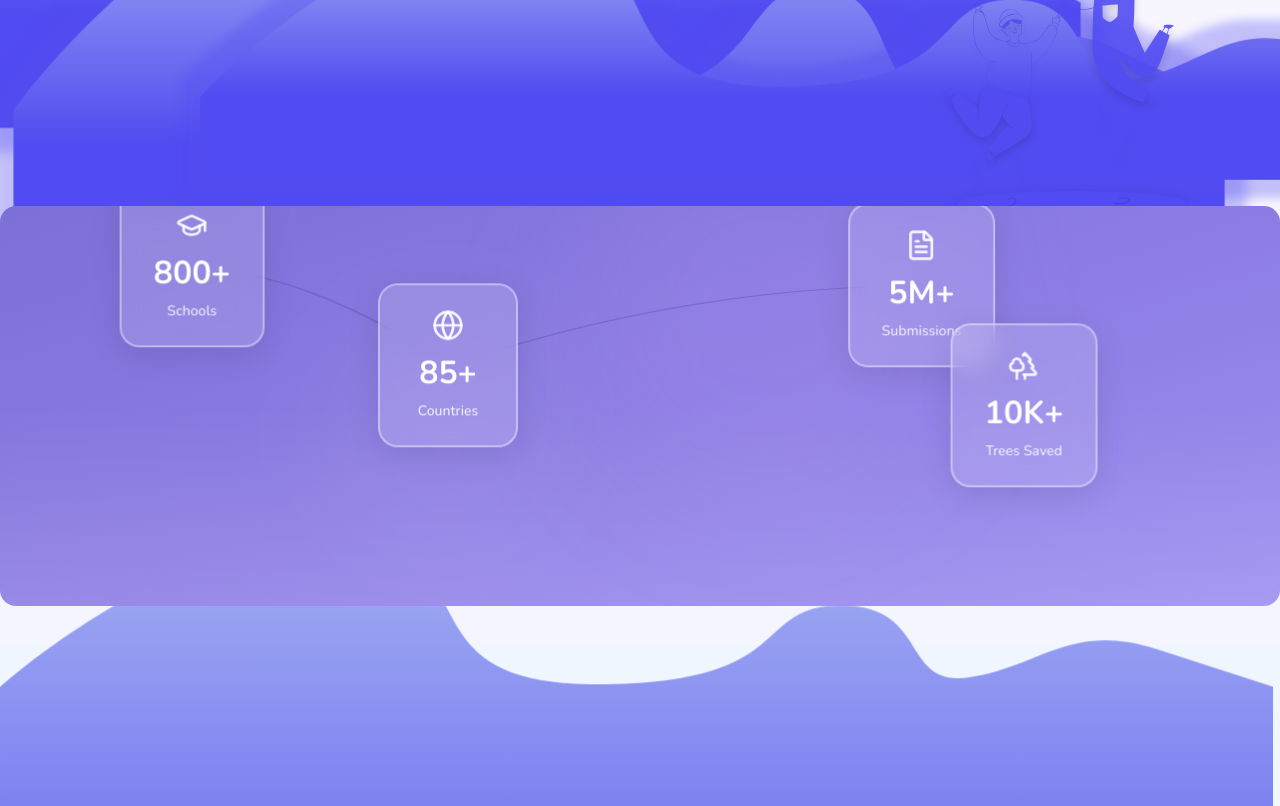
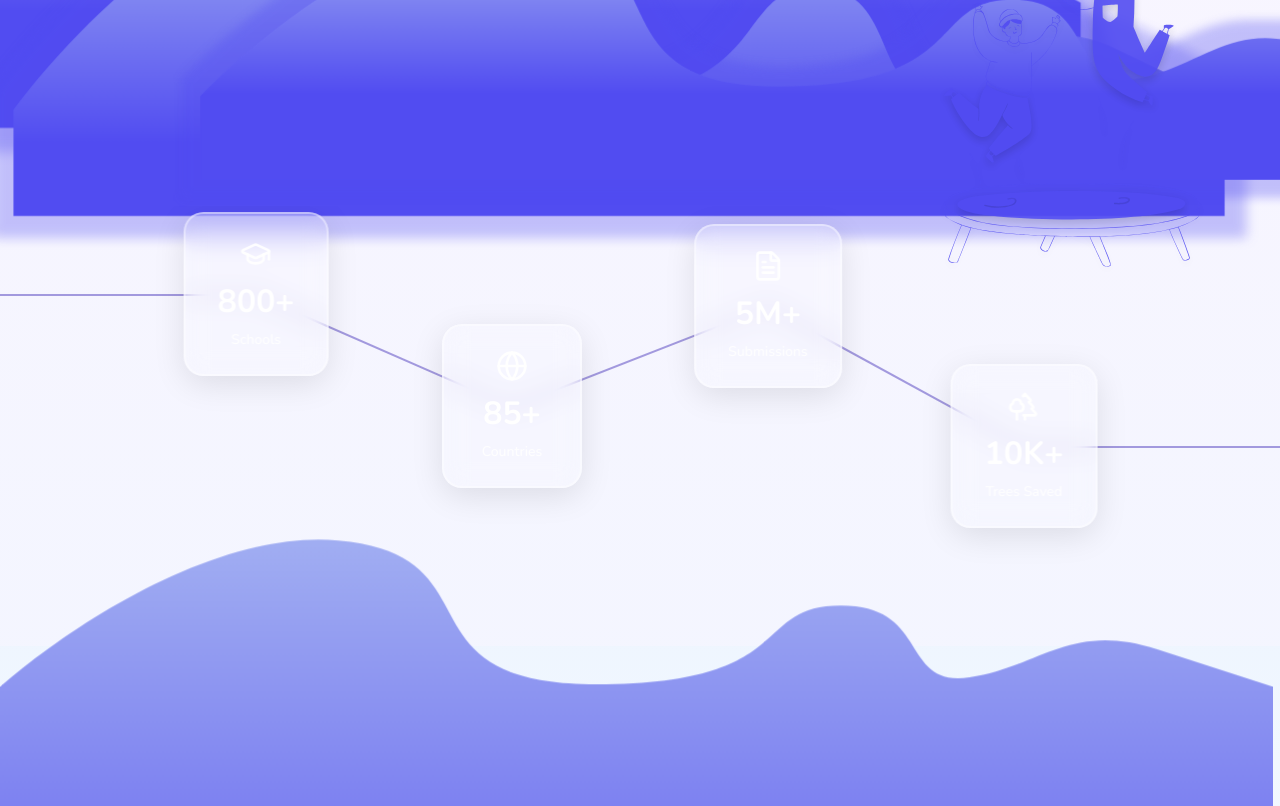
Before and after one commit to Aiinhome-Aivista/rankup-front-end, a React (Vite) app: page / in a window 1280 px wide. Shown: the part 460-1266 px from the top of the page. Built offline with nearby package versions, Linux system fonts and the light colour scheme.

Commit message:
draggable cards

```diff
--- a/src/pages/common/homepage/ui/DraggableCardsSection.jsx
+++ b/src/pages/common/homepage/ui/DraggableCardsSection.jsx
@@ -2,15 +2,23 @@ import React, { useState, useRef, useEffect } from "react";
 import { GraduationCap, Globe, FileText, Trees } from "lucide-react";
 
 function DraggableCardsSection() {
-  const [cardPositions, setCardPositions] = useState([
-    { x: 15, y: 15 },
-    { x: 35, y: 40 },
-    { x: 72, y: 20 },
-    { x: 80, y: 50 },
-  ]);
+  // Initial positions that cards will snap back to
+  const initialPositions = [
+    { x: 20, y: 22 }, // Schools - top left
+    { x: 40, y: 50 }, // Countries - middle left
+    { x: 60, y: 25 }, // Submissions - top right
+    { x: 80, y: 60 }, // Trees Saved - bottom right
+  ];
 
+  const [cardPositions, setCardPositions] = useState(initialPositions);
   const [dragging, setDragging] = useState(null);
+  const [mounted, setMounted] = useState(false);
   const containerRef = useRef(null);
+
+  // Ensure component re-renders after mount so lines are visible
+  useEffect(() => {
+    setMounted(true);
+  }, []);
 
   const stats = [
     {
@@ -59,6 +67,8 @@ function DraggableCardsSection() {
 
   const handleMouseUp = () => {
     setDragging(null);
+    // Reset all cards back to their initial positions
+    setCardPositions(initialPositions);
   };
 
   useEffect(() => {
@@ -72,59 +82,85 @@ function DraggableCardsSection() {
     }
   }, [dragging]);
 
-  // Generate curved path between two points
-  const generatePath = (from, to) => {
-    const midX = (from.x + to.x) / 2;
-    const midY = (from.y + to.y) / 2;
-    const offset = 10;
+  // Calculate line style for connecting two cards
+  const calculateLineStyle = (from, to, containerElement) => {
+    if (!containerElement) return {};
 
-    return `M ${from.x},${from.y} Q ${midX},${midY - offset} ${to.x},${to.y}`;
+    const rect = containerElement.getBoundingClientRect();
+    const fromX = (from.x * rect.width) / 100;
+    const fromY = (from.y * rect.height) / 100;
+    const toX = (to.x * rect.width) / 100;
+    const toY = (to.y * rect.height) / 100;
+
+    const deltaX = toX - fromX;
+    const deltaY = toY - fromY;
+    const distance = Math.sqrt(deltaX * deltaX + deltaY * deltaY);
+    const angle = Math.atan2(deltaY, deltaX) * (180 / Math.PI);
+
+    return {
+      width: `${distance}px`,
+      left: `${from.x}%`,
+      top: `${from.y}%`,
+      transform: `rotate(${angle}deg)`,
+      transformOrigin: "0 50%",
+    };
   };
 
   return (
     <div
       ref={containerRef}
-      className="relative w-full h-[400px] bg-gradient-to-br from-[#7c6fd6] via-[#8c7ce4] to-[#9c8ff0] rounded-2xl overflow-hidden select-none"
+      className="relative w-full h-[400px] bg-transparent rounded-2xl overflow-hidden select-none"
     >
-      {/* Decorative background */}
-      <div className="absolute inset-0 bg-gradient-to-t from-white/10 via-transparent to-transparent"></div>
-      <div className="absolute top-1/4 left-1/4 w-64 h-64 bg-white/5 rounded-full blur-3xl"></div>
-      <div className="absolute bottom-1/4 right-1/4 w-96 h-96 bg-purple-300/10 rounded-full blur-3xl"></div>
+      {/* Connecting Lines using divs */}
+      {/* Line from left edge to card 0 */}
+      <div
+        style={calculateLineStyle(
+          { x: 0, y: cardPositions[0].y },
+          cardPositions[0],
+          containerRef.current
+        )}
+        className="absolute h-[2px] bg-[#6b5cc9] opacity-60 pointer-events-none z-[1] transition-all duration-100"
+      ></div>
 
-      {/* SVG Lines connecting cards */}
-      <svg
-        className="absolute top-0 left-0 w-full h-full pointer-events-none z-[1]"
-        viewBox="0 0 100 100"
-        preserveAspectRatio="none"
-      >
-        {/* Line from card 0 to card 1 */}
-        <path
-          d={generatePath(cardPositions[0], cardPositions[1])}
-          stroke="#6b5cc9"
-          strokeWidth="0.3"
-          fill="none"
-          opacity="0.6"
-          className="transition-all duration-100"
-        />
-        {/* Line from card 1 to card 2 */}
-        <path
-          d={generatePath(cardPositions[1], cardPositions[2])}
-          stroke="#6b5cc9"
-          strokeWidth="0.3"
-          fill="none"
-          opacity="0.6"
-          className="transition-all duration-100"
-        />
-        {/* Line from card 2 to card 3 */}
-        <path
-          d={generatePath(cardPositions[2], cardPositions[3])}
-          stroke="#6b5cc9"
-          strokeWidth="0.3"
-          fill="none"
-          opacity="0.6"
-          className="transition-all duration-100"
-        />
-      </svg>
+      {/* Line from card 0 to card 1 */}
+      <div
+        style={calculateLineStyle(
+          cardPositions[0],
+          cardPositions[1],
+          containerRef.current
+        )}
+        className="absolute h-[2px] bg-[#6b5cc9] opacity-60 pointer-events-none z-[1] transition-all duration-100"
+      ></div>
+
+      {/* Line from card 1 to card 2 */}
+      <div
+        style={calculateLineStyle(
+          cardPositions[1],
+          cardPositions[2],
+          containerRef.current
+        )}
+        className="absolute h-[2px] bg-[#6b5cc9] opacity-60 pointer-events-none z-[1] transition-all duration-100"
+      ></div>
+
+      {/* Line from card 2 to card 3 */}
+      <div
+        style={calculateLineStyle(
+          cardPositions[2],
+          cardPositions[3],
+          containerRef.current
+        )}
+        className="absolute h-[2px] bg-[#6b5cc9] opacity-60 pointer-events-none z-[1] transition-all duration-100"
+      ></div>
+
+      {/* Line from card 3 to right edge */}
+      <div
+        style={calculateLineStyle(
+          cardPositions[3],
+          { x: 100, y: cardPositions[3].y },
+          containerRef.current
+        )}
+        className="absolute h-[2px] bg-[#6b5cc9] opacity-60 pointer-events-none z-[1] transition-all duration-100"
+      ></div>
 
       {/* Stats Cards */}
       {stats.map((stat, index) => (
@@ -136,7 +172,7 @@ function DraggableCardsSection() {
           }}
           onMouseDown={(e) => handleMouseDown(index, e)}
           className={`absolute -translate-x-1/2 -translate-y-1/2 bg-white/15 backdrop-blur-md border-2 border-white/40 rounded-[20px] px-8 py-6 text-center text-white min-w-[140px] shadow-[0_8px_32px_rgba(0,0,0,0.1)] transition-all duration-300 ease-in-out cursor-grab active:cursor-grabbing z-10 hover:scale-105 hover:shadow-[0_12px_48px_rgba(0,0,0,0.2)] ${
-            dragging === index ? "scale-105" : "animate-float"
+            dragging === index ? "scale-105" : ""
           }`}
         >
           <div className="mb-2 flex justify-center text-white/90">
```
